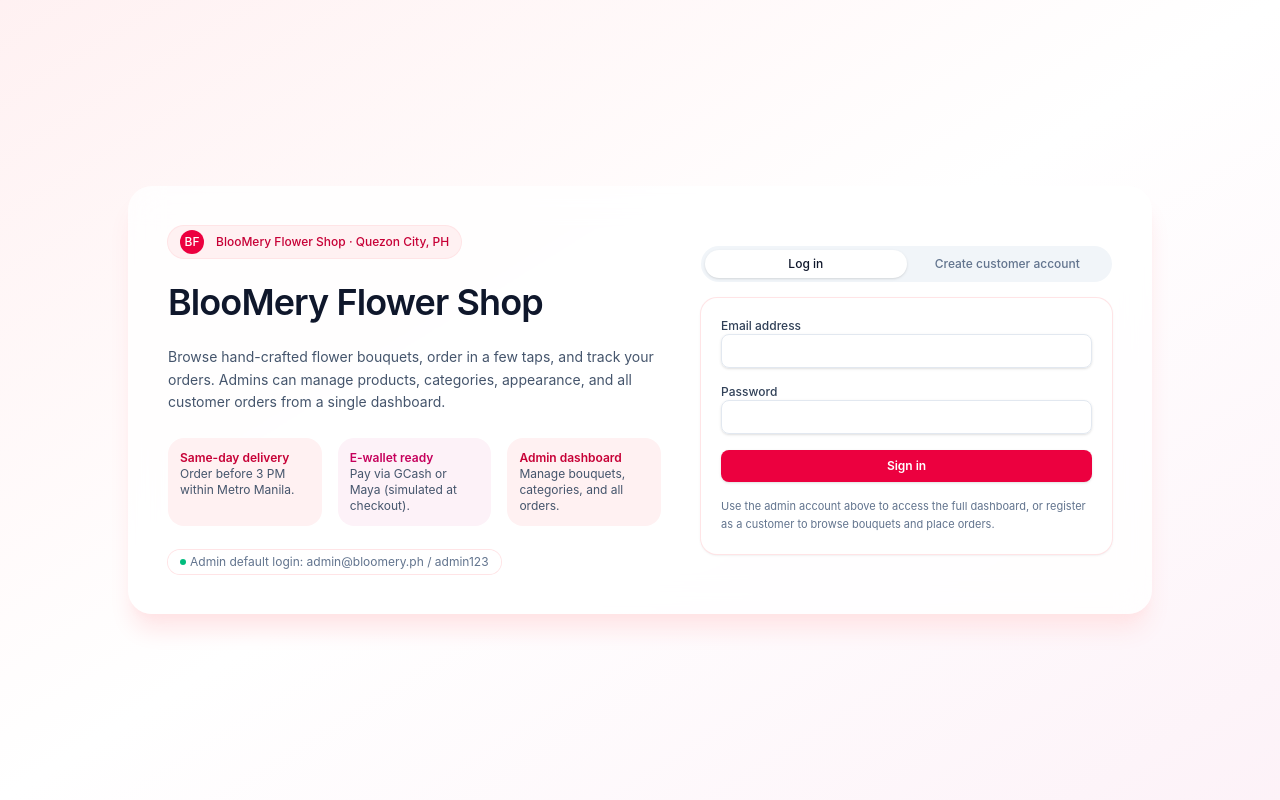
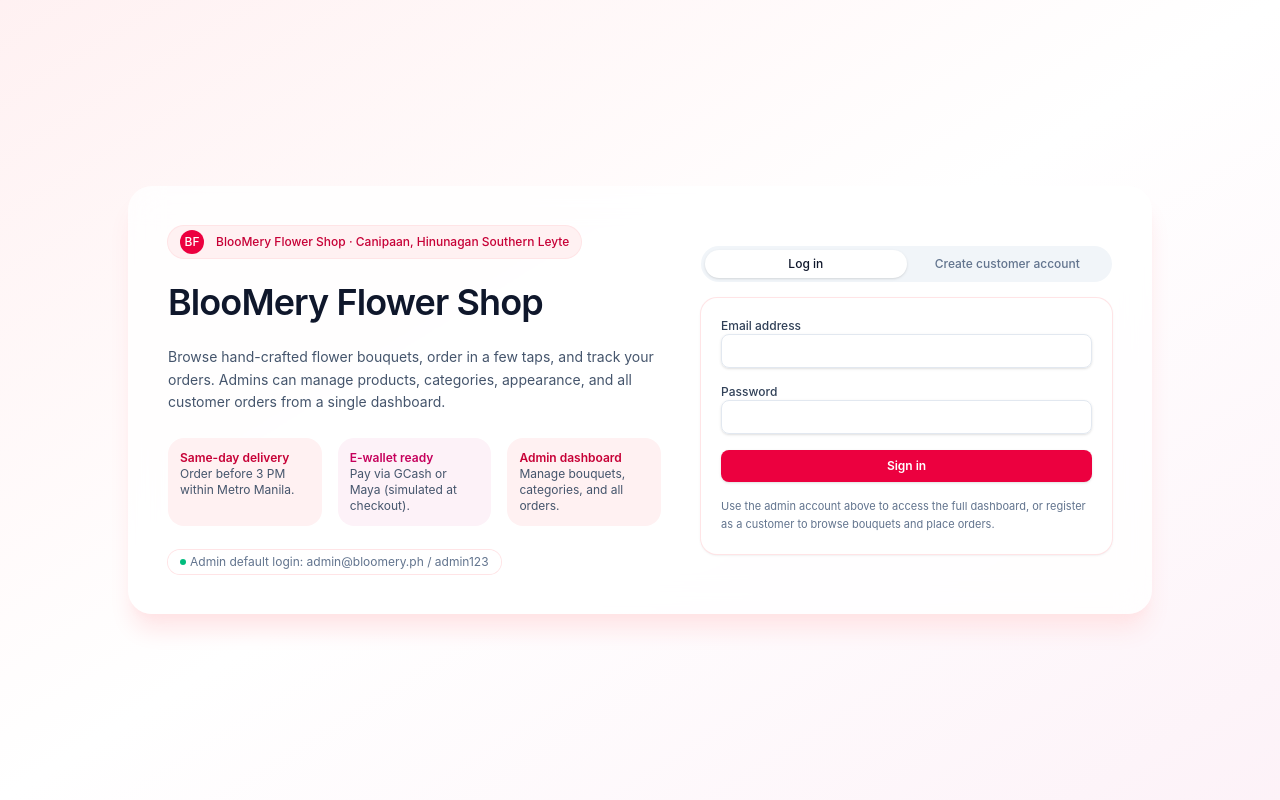
Before and after one commit to rodm-ui/bloomery-flower-shop, a React (Vite) app: page / in a window 1280 px wide. Built offline with nearby package versions, Linux system fonts and the light colour scheme.

Commit message:
Update location for BlooMery Flower Shop

```diff
--- a/src/App.tsx
+++ b/src/App.tsx
@@ -510,7 +510,7 @@
             <span className="inline-flex h-6 w-6 items-center justify-center rounded-full bg-rose-600 text-white">
               BF
             </span>
-            <span>BlooMery Flower Shop · Quezon City, PH</span>
+            <span>BlooMery Flower Shop · Canipaan, Hinunagan Southern Leyte</span>
           </div>
           <h1 className="text-3xl font-semibold tracking-tight text-slate-900 sm:text-4xl">
             BlooMery Flower Shop
```
